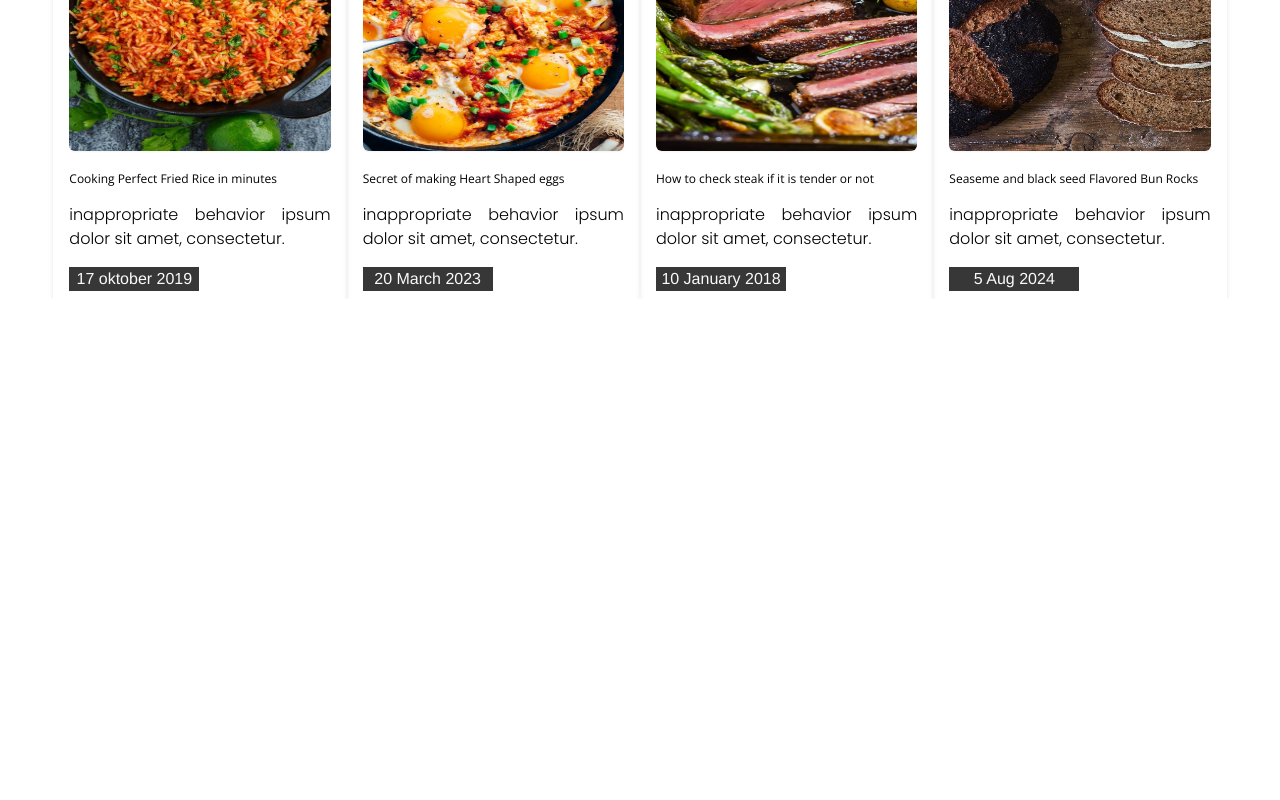
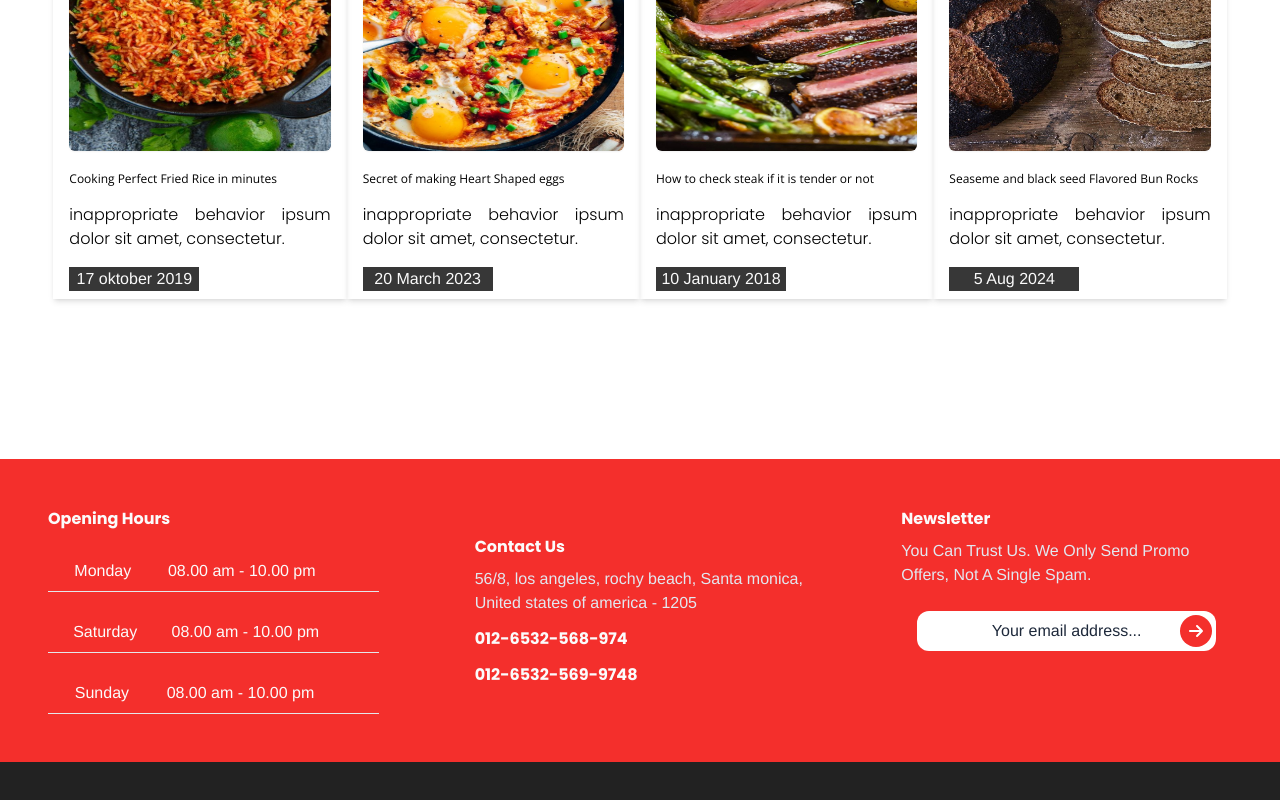
Before and after one commit to Code2Time/Marco-Restaurant, a React (Vite) app: page / in a window 1280 px wide. Shown: the part 5414-6214 px from the top of the page. Before the commit the page ends 5713 px from the top, so only its background shows below. Built offline with nearby package versions, Linux system fonts and the light colour scheme.

Commit message:
create basic "Footer" component

```diff
--- /dev/null
+++ b/src/components/Footer.tsx
@@ -0,0 +1,51 @@
+import { FaArrowRight } from "react-icons/fa6";
+
+function Footer() {
+  return (
+    <>
+      <div className="footer-container w-full h-auto flex flex-col justify-center items-center mt-40 text-my-white">
+        <div className="w-full h-auto item1 grid grid-cols-12 bg-red1">
+            <div className="opening-hours col-span-12 sm:col-span-6 lg:col-span-4 p-10 sm:p-12 ">
+                <h1 className="poppins-7 capitalize">opening hours</h1>
+                <div className="w-full flex justify-around items-center border-b-[1px] mt-5 p-2 text-xs sm:text-sm md:text-base">
+                    <h2>Monday</h2>
+                    <h3>08.00 am - 10.00 pm</h3>
+                    <hr className="text-white" />
+                </div>
+                <div className="w-full flex justify-around items-center border-b-[1px] mt-5 p-2 text-xs sm:text-sm md:text-base">
+                    <h2>Saturday</h2>
+                    <h3>08.00 am - 10.00 pm</h3>
+                    <hr className="text-white" />
+                </div>
+                <div className="w-full flex justify-around items-center border-b-[1px] mt-5 p-2 text-xs sm:text-sm md:text-base">
+                    <h2>Sunday</h2>
+                    <h3>08.00 am - 10.00 pm</h3>
+                    <hr className="text-white" />
+                </div>
+            </div>
+            <div className="contact-us col-span-12 sm:col-span-6 lg:col-span-4 p-10 sm:p-12 flex flex-col justify-center items-start text-xs sm:text-base">
+                <h1 className="poppins-7 pb-2 capitalize">contact us</h1>
+                <p className="text-slate-200">56/8, los angeles, rochy beach, Santa monica, United states of america - 1205</p>
+                <h1 className="mt-1 sm:mt-3 poppins-7">012-6532-568-974</h1>
+                <h1 className="mt-1 sm:mt-3 poppins-7">012-6532-569-9748</h1>
+            </div>
+            <div className="news-letter col-span-12 sm:col-span-6 lg:col-span-4 p-10 sm:p-12 text-xs sm:text-base">
+                <h1 className="poppins-7 capitalize">Newsletter</h1>
+                <p className="text-slate-200 capitalize my-2">You can trust us. we only send promo offers, not a single spam.</p>
+                <div className="w-full relative p-4">
+                <input type="text" className="w-full h-7 sm:h-10 px-4 py-2 rounded-xl placeholder:text-slate-800 order-1 focus:outline-none text-center text-black focus:outline-slate-400" placeholder="Your email address..."/>
+                    <button type="submit" className="absolute right-[17px] top-4 sm:top-5 sm:right-5  order-2 rounded-full bg-red1 p-2 text-white" >
+                    <FaArrowRight />
+                    </button>
+                </div>
+            </div>
+        </div>
+        <div className="item2 w-full h-11 bg-gray-4">
+
+        </div>
+      </div>
+    </>
+  );
+}
+
+export default Footer;
--- a/src/pages/Home.tsx
+++ b/src/pages/Home.tsx
@@ -2,13 +2,12 @@ import AboutOurStory from "../components/AboutOurStory";
 import FirstSlider from "../components/FirstSlider";
 import Container from "../components/Container";
 import Reserve from "../components/Reserve";
+import Footer from "../components/Footer";
 import Header from "../components/Header";
 import Menu from "../components/Menu";
 import Blog from "../components/Blog";
 
-
 function Home() {
-
   return (
     <>
       <Header />
@@ -19,6 +18,7 @@ function Home() {
       <Reserve />
       <FirstSlider />
       <Blog />
+      <Footer />
     </>
   );
 }
--- a/tailwind.config.js
+++ b/tailwind.config.js
@@ -4,19 +4,20 @@ export default {
   theme: {
     extend: {
       colors: {
-        gray1: "#373737",
+        "gray1": "#373737",
         "gray-2": "#2e3036",
-        gray3: "#f9f9ff",
-        red1: "#f42f2c",
+        "gray3": "#f9f9ff",
+        "red1": "#f42f2c",
         "my-white": "#fbfbfb",
         "black-0": "#222222",
       },
       backgroundColor: {
         "gray-0": "rgba(34, 34, 34, 0.9)",
-        gray1: "#373737",
+        "gray1": "#373737",
         "gray-2": "#2e3036",
         "gray-3": "#e6e6eb",
-        red1: "#f42f2c",
+        "red1": "#f42f2c",
+        "gray-4" : "#222222"
       },
       screens: {
         screens: {
```
